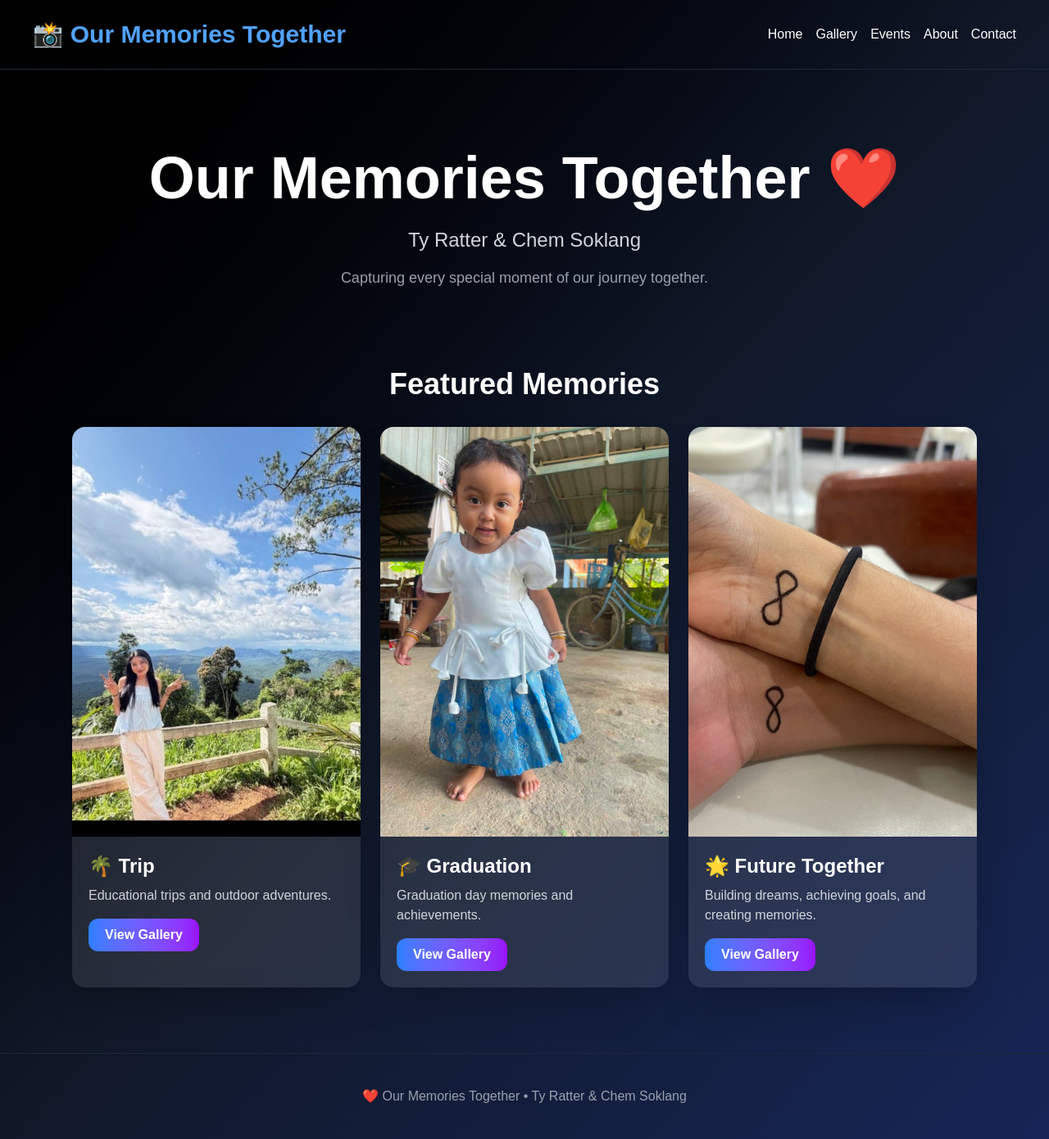
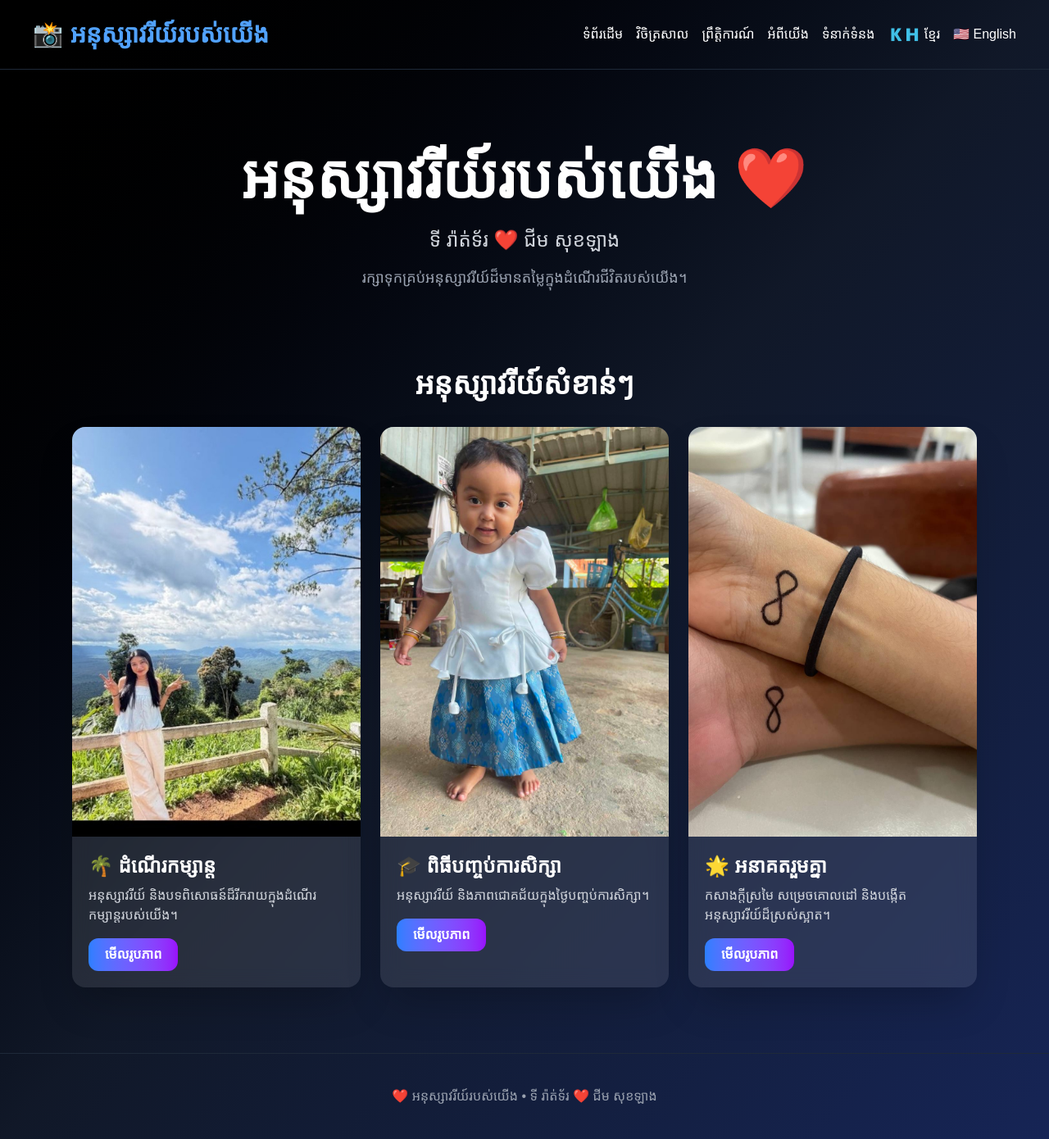
Before and after one commit to kachheangveng7-dot/veng-photo, a Next.js app: page / in a window 1280 px wide. Shown: the whole page at 82% size. Built offline with nearby package versions, Linux system fonts and the light colour scheme.

Commit message:
Update website

```diff
--- a/app/Kh/page.tsx
+++ /dev/null
@@ -1,161 +0,0 @@
-import Link from "next/link";
-
-export default function Home() {
-  return (
-    <main className="min-h-screen bg-gradient-to-br from-black via-gray-900 to-blue-950 text-white">
-      {/* Navigation */}
-      <nav className="flex justify-between items-center px-6 md:px-10 py-6 border-b border-gray-800">
-        <h1 className="text-xl md:text-3xl font-bold text-blue-400">
-          📸 អនុស្សាវរីយ៍របស់យើង
-        </h1>
-
-        <div className="flex flex-wrap items-center gap-4 text-sm md:text-base">
-          <Link href="/" className="hover:text-blue-400">
-            ទំព័រដើម
-          </Link>
-
-          <Link href="/gallery" className="hover:text-blue-400">
-            វិចិត្រសាល
-          </Link>
-
-          <Link href="/events" className="hover:text-blue-400">
-            ព្រឹត្តិការណ៍
-          </Link>
-
-          <Link href="/about" className="hover:text-blue-400">
-            អំពីយើង
-          </Link>
-
-          <Link href="/contact" className="hover:text-blue-400">
-            ទំនាក់ទំនង
-          </Link>
-
-          <Link
-            href="/"
-            className="bg-blue-600 px-3 py-1 rounded-lg hover:bg-blue-700"
-          >
-            🇰🇭 ខ្មែរ
-          </Link>
-
-          <Link
-            href="/en"
-            className="bg-gray-700 px-3 py-1 rounded-lg hover:bg-gray-600"
-          >
-            🇺🇸 English
-          </Link>
-        </div>
-      </nav>
-
-      {/* Hero Section */}
-      <section className="text-center py-16 md:py-24 px-4">
-        <h1 className="text-4xl md:text-7xl font-bold text-white">
-          អនុស្សាវរីយ៍របស់យើង ❤️
-        </h1>
-
-        <p className="text-lg md:text-2xl text-gray-300 mt-6">
-          ទី រ៉ាតទ័រ & ជីម សុខឡាង
-        </p>
-
-        <p className="text-sm md:text-lg text-gray-400 mt-4">
-          រក្សាទុកគ្រប់អនុស្សាវរីយ៍ដ៏មានតម្លៃក្នុងដំណើរជីវិតរបស់យើង។
-        </p>
-      </section>
-
-      {/* Featured Memories */}
-      <section className="max-w-6xl mx-auto px-6 pb-20">
-        <h2 className="text-3xl md:text-4xl font-bold mb-8 text-center">
-          អនុស្សាវរីយ៍សំខាន់ៗ
-        </h2>
-
-        <div className="grid grid-cols-1 md:grid-cols-3 gap-6">
-
-          {/* Trip */}
-          <div className="bg-white/10 backdrop-blur-md rounded-2xl overflow-hidden shadow-2xl hover:scale-105 transition duration-300">
-            <img
-              src="/images/trip.jpg"
-              alt="Trip"
-              className="w-full h-72 md:h-[500px] object-cover"
-            />
-
-            <div className="p-5">
-              <h3 className="text-2xl font-bold">
-                🌴 ដំណើរកម្សាន្ត
-              </h3>
-
-              <p className="text-gray-300 mt-2 mb-4">
-                អនុស្សាវរីយ៍ និងបទពិសោធន៍ដ៏រីករាយក្នុងដំណើរកម្សាន្តរបស់យើង។
-              </p>
-
-              <Link
-                href="/gallery/trip"
-                className="inline-block bg-gradient-to-r from-blue-500 to-purple-600 px-5 py-2 rounded-xl font-semibold hover:scale-105 transition"
-              >
-                មើលរូបភាព
-              </Link>
-            </div>
-          </div>
-
-          {/* Graduation */}
-          <div className="bg-white/10 backdrop-blur-md rounded-2xl overflow-hidden shadow-2xl hover:scale-105 transition duration-300">
-            <img
-              src="/images1/graduation.jpg"
-              alt="Graduation"
-              className="w-full h-72 md:h-[500px] object-cover"
-            />
-
-            <div className="p-5">
-              <h3 className="text-2xl font-bold">
-                🎓 ពិធីបញ្ចប់ការសិក្សា
-              </h3>
-
-              <p className="text-gray-300 mt-2 mb-4">
-                អនុស្សាវរីយ៍ និងភាពជោគជ័យក្នុងថ្ងៃបញ្ចប់ការសិក្សា។
-              </p>
-
-              <Link
-                href="/gallery/graduation"
-                className="inline-block bg-gradient-to-r from-blue-500 to-purple-600 px-5 py-2 rounded-xl font-semibold hover:scale-105 transition"
-              >
-                មើលរូបភាព
-              </Link>
-            </div>
-          </div>
-
-          {/* Future Together */}
-          <div className="bg-white/10 backdrop-blur-md rounded-2xl overflow-hidden shadow-2xl hover:scale-105 transition duration-300">
-            <img
-              src="/images2/future.jpg"
-              alt="Future Together"
-              className="w-full h-72 md:h-[500px] object-cover"
-            />
-
-            <div className="p-5">
-              <h3 className="text-2xl font-bold">
-                🌟 អនាគតរួមគ្នា
-              </h3>
-
-              <p className="text-gray-300 mt-2 mb-4">
-                កសាងក្តីស្រមៃ សម្រេចគោលដៅ និងបង្កើតអនុស្សាវរីយ៍ដ៏ស្រស់ស្អាត។
-              </p>
-
-              <Link
-                href="/gallery/future"
-                className="inline-block bg-gradient-to-r from-blue-500 to-purple-600 px-5 py-2 rounded-xl font-semibold hover:scale-105 transition"
-              >
-                មើលរូបភាព
-              </Link>
-            </div>
-          </div>
-
-        </div>
-      </section>
-
-      {/* Footer */}
-      <footer className="text-center py-10 border-t border-gray-800">
-        <p className="text-gray-400">
-          ❤️ អនុស្សាវរីយ៍របស់យើង • ទី រ៉ាតទ័រ & ជីម សុខឡាង
-        </p>
-      </footer>
-    </main>
-  );
-}
--- a/app/gallery/page.tsx
+++ /dev/null
@@ -1,29 +0,0 @@
-export default function GalleryPage() {
-  const albums = [
-    "Sports Day",
-    "Graduation",
-    "Water Festival",
-    "Student Activities",
-    "Teacher Activities",
-    "Science Fair",
-  ];
-
-  return (
-    <main className="min-h-screen bg-black text-white p-10">
-      <h1 className="text-5xl font-bold mb-10">
-        Gallery
-      </h1>
-
-      <div className="grid md:grid-cols-3 gap-6">
-        {albums.map((album) => (
-          <div
-            key={album}
-            className="bg-gray-900 p-6 rounded-xl hover:bg-gray-800"
-          >
-            <h2 className="text-2xl font-bold">{album}</h2>
-          </div>
-        ))}
-      </div>
-    </main>
-  );
-}
--- a/app/page.tsx
+++ b/app/page.tsx
@@ -6,28 +6,36 @@
       {/* Navigation */}
       <nav className="flex justify-between items-center px-6 md:px-10 py-6 border-b border-gray-800">
         <h1 className="text-xl md:text-3xl font-bold text-blue-400">
-          📸 Our Memories Together
+          📸 អនុស្សាវរីយ៍របស់យើង
         </h1>
 
-        <div className="flex flex-wrap gap-4 text-sm md:text-base">
+        <div className="flex flex-wrap items-center gap-4 text-sm md:text-base">
           <Link href="/" className="hover:text-blue-400">
-            Home
+            ទំព័រដើម
           </Link>
 
           <Link href="/gallery" className="hover:text-blue-400">
-            Gallery
+            វិចិត្រសាល
           </Link>
 
           <Link href="/events" className="hover:text-blue-400">
-            Events
+            ព្រឹត្តិការណ៍
           </Link>
 
           <Link href="/about" className="hover:text-blue-400">
-            About
+            អំពីយើង
           </Link>
 
           <Link href="/contact" className="hover:text-blue-400">
-            Contact
+            ទំនាក់ទំនង
+          </Link>
+
+          <Link href="/" className="hover:text-blue-400">
+            🇰🇭 ខ្មែរ
+          </Link>
+
+          <Link href="/en" className="hover:text-blue-400">
+            🇺🇸 English
           </Link>
         </div>
       </nav>
@@ -35,22 +43,22 @@
       {/* Hero Section */}
       <section className="text-center py-16 md:py-24 px-4">
         <h1 className="text-4xl md:text-7xl font-bold text-white">
-          Our Memories Together ❤️
+          អនុស្សាវរីយ៍របស់យើង ❤️
         </h1>
 
         <p className="text-lg md:text-2xl text-gray-300 mt-6">
-          Ty Ratter & Chem Soklang
+          ទី រ៉ាត់ទ័រ ❤️ ជីម សុខឡាង
         </p>
 
         <p className="text-sm md:text-lg text-gray-400 mt-4">
-          Capturing every special moment of our journey together.
+          រក្សាទុកគ្រប់អនុស្សាវរីយ៍ដ៏មានតម្លៃក្នុងដំណើរជីវិតរបស់យើង។
         </p>
       </section>
 
       {/* Featured Memories */}
       <section className="max-w-6xl mx-auto px-6 pb-20">
         <h2 className="text-3xl md:text-4xl font-bold mb-8 text-center">
-          Featured Memories
+          អនុស្សាវរីយ៍សំខាន់ៗ
         </h2>
 
         <div className="grid grid-cols-1 md:grid-cols-3 gap-6">
@@ -65,18 +73,18 @@
 
             <div className="p-5">
               <h3 className="text-2xl font-bold">
-                🌴 Trip
+                🌴 ដំណើរកម្សាន្ត
               </h3>
 
               <p className="text-gray-300 mt-2 mb-4">
-                Educational trips and outdoor adventures.
+                អនុស្សាវរីយ៍ និងបទពិសោធន៍ដ៏រីករាយក្នុងដំណើរកម្សាន្តរបស់យើង។
               </p>
 
               <Link
                 href="/gallery/trip"
                 className="inline-block bg-gradient-to-r from-blue-500 to-purple-600 px-5 py-2 rounded-xl font-semibold hover:scale-105 transition"
               >
-                View Gallery
+                មើលរូបភាព
               </Link>
             </div>
           </div>
@@ -91,18 +99,18 @@
 
             <div className="p-5">
               <h3 className="text-2xl font-bold">
-                🎓 Graduation
+                🎓 ពិធីបញ្ចប់ការសិក្សា
               </h3>
 
               <p className="text-gray-300 mt-2 mb-4">
-                Graduation day memories and achievements.
+                អនុស្សាវរីយ៍ និងភាពជោគជ័យក្នុងថ្ងៃបញ្ចប់ការសិក្សា។
               </p>
 
               <Link
                 href="/gallery/graduation"
                 className="inline-block bg-gradient-to-r from-blue-500 to-purple-600 px-5 py-2 rounded-xl font-semibold hover:scale-105 transition"
               >
-                View Gallery
+                មើលរូបភាព
               </Link>
             </div>
           </div>
@@ -117,18 +125,18 @@
 
             <div className="p-5">
               <h3 className="text-2xl font-bold">
-                🌟 Future Together
+                🌟 អនាគតរួមគ្នា
               </h3>
 
               <p className="text-gray-300 mt-2 mb-4">
-                Building dreams, achieving goals, and creating memories.
+                កសាងក្តីស្រមៃ សម្រេចគោលដៅ និងបង្កើតអនុស្សាវរីយ៍ដ៏ស្រស់ស្អាត។
               </p>
 
               <Link
                 href="/gallery/future"
                 className="inline-block bg-gradient-to-r from-blue-500 to-purple-600 px-5 py-2 rounded-xl font-semibold hover:scale-105 transition"
               >
-                View Gallery
+                មើលរូបភាព
               </Link>
             </div>
           </div>
@@ -139,10 +147,9 @@
       {/* Footer */}
       <footer className="text-center py-10 border-t border-gray-800">
         <p className="text-gray-400">
-          ❤️ Our Memories Together • Ty Ratter & Chem Soklang
+          ❤️ អនុស្សាវរីយ៍របស់យើង • ទី រ៉ាត់ទ័រ ❤️ ជីម សុខឡាង
         </p>
       </footer>
     </main>
   );
 }
-``
```
Also changed, not shown: app/en/page.tsx (added).
